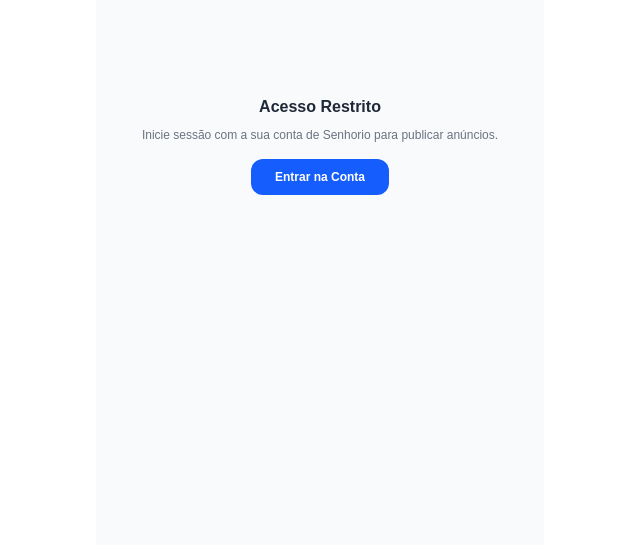
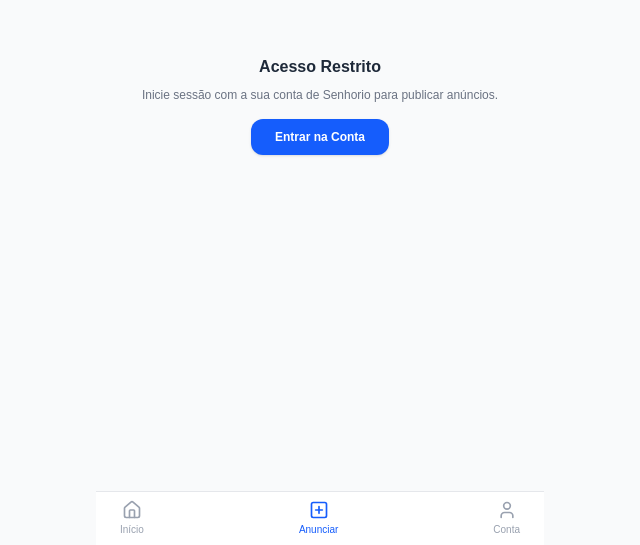
Before and after one commit to gregorioagostinho1985testes-source/arrendaja, a Next.js app in the folder frontend/: page /publicar in a window 1280 px wide. Shown: the part 255-800 px from the top of the page, without its empty margins (320-960 px from the left). Built offline with nearby package versions, Linux system fonts and the light colour scheme; no server answers.

Commit message:
fix: barra de navegacao inferio para publicar e perfil

```diff
--- a/frontend/src/app/perfil/page.tsx
+++ b/frontend/src/app/perfil/page.tsx
@@ -2,7 +2,8 @@
 
 import { useState } from 'react'
 import { useRouter } from 'next/navigation'
-import { CheckCircle2, ShieldAlert, LogOut, User as UserIcon } from 'lucide-react'
+import Link from 'next/link'
+import { CheckCircle2, ShieldAlert, LogOut, User as UserIcon, Home, PlusSquare } from 'lucide-react'
 import { useAuth } from '@/contexts/AuthContext'
 import { api } from '@/lib/api'
 
@@ -16,13 +17,31 @@ export default function ProfilePage() {
 
   if (!isAuthenticated || !user) {
     return (
-      <div className="min-h-screen bg-gray-50 flex flex-col justify-center items-center p-6 text-center max-w-md mx-auto">
+      <div className="min-h-screen bg-gray-50 flex flex-col justify-between pb-20">
+        <div className="flex-1 flex flex-col justify-center items-center p-6 text-center max-w-md mx-auto w-full">
           <UserIcon className="w-12 h-12 text-gray-300 mb-2" />
           <h2 className="font-bold text-gray-800 mb-1">Minha Conta</h2>
           <p className="text-xs text-gray-500 mb-4">Aceda para gerir o seu perfil e verificar a sua conta.</p>
           <button onClick={() => router.push('/login')} className="bg-blue-600 text-white font-bold text-xs px-6 py-2.5 rounded-xl">
             Entrar ou Criar Conta
           </button>
+        </div>
+
+        {/* Navegação Inferior Mobile */}
+        <nav className="fixed bottom-0 left-0 right-0 bg-white border-t border-gray-200 py-2 px-6 flex justify-between items-center max-w-md mx-auto z-50">
+          <Link href="/" className="flex flex-col items-center text-gray-400">
+            <Home className="w-5 h-5" />
+            <span className="text-[10px] mt-0.5">Início</span>
+          </Link>
+          <Link href="/publicar" className="flex flex-col items-center text-gray-400">
+            <PlusSquare className="w-5 h-5" />
+            <span className="text-[10px] mt-0.5">Anunciar</span>
+          </Link>
+          <Link href="/perfil" className="flex flex-col items-center text-blue-600">
+            <UserIcon className="w-5 h-5" />
+            <span className="text-[10px] mt-0.5 font-medium">Conta</span>
+          </Link>
+        </nav>
       </div>
     )
   }
@@ -34,16 +53,13 @@ export default function ProfilePage() {
     setError('')
 
     try {
-      const response = await api.post('/identity/verify', { identityNumber })
+      await api.post('/identity/verify', { identityNumber })
       setMessage('Conta verificada com sucesso!')
 
-      // Atualizar dados no contexto local
-    // Opção 1: Garantindo que o id existe (assumindo que o utilizador está logado)
       if (token && user?.id) {
         login(token, { ...user, id: user.id, identityStatus: 'VERIFIED' })
       }
     } catch (err: any) {
-
       setError(err.response?.data?.message || 'Erro ao submeter BI.')
     } finally {
       setLoading(false)
@@ -51,19 +67,20 @@ export default function ProfilePage() {
   }
 
   return (
-    <div className="min-h-screen bg-gray-50 p-4 pb-20 max-w-md mx-auto space-y-4">
-      <div className="bg-white p-4 rounded-2xl border border-gray-100 flex items-center justify-between">
+    <div className="min-h-screen bg-gray-50 flex flex-col justify-between pb-20">
+      <main className="p-4 max-w-md mx-auto space-y-4 w-full flex-1">
+        <div className="bg-white p-4 rounded-2xl border border-gray-100 flex items-center justify-between shadow-sm">
           <div>
             <h1 className="text-base font-bold text-gray-900">{user.fullName}</h1>
             <p className="text-xs text-gray-500">{user.phoneNumber} • {user.email}</p>
           </div>
-        <button onClick={logout} className="p-2 text-red-500 hover:bg-red-50 rounded-xl">
+          <button onClick={logout} className="p-2 text-red-500 hover:bg-red-50 rounded-xl transition" title="Terminar Sessão">
             <LogOut className="w-5 h-5" />
           </button>
         </div>
 
         {/* Card de Status da Identidade */}
-      <div className="bg-white p-4 rounded-2xl border border-gray-100">
+        <div className="bg-white p-4 rounded-2xl border border-gray-100 shadow-sm">
           <h2 className="text-xs font-bold text-gray-700 uppercase tracking-wider mb-3">Verificação de Conta</h2>
 
           {user.identityStatus === 'VERIFIED' ? (
@@ -89,20 +106,37 @@ export default function ProfilePage() {
                   value={identityNumber}
                   onChange={(e) => setIdentityNumber(e.target.value)}
                   placeholder="Ex: 004829103LA042"
-                className="w-full text-xs p-3 rounded-xl border border-gray-200"
+                  className="w-full text-xs p-3 rounded-xl border border-gray-200 focus:outline-none focus:ring-2 focus:ring-blue-500"
                 />
               </div>
 
               <button
                 type="submit"
                 disabled={loading}
-              className="w-full bg-blue-600 text-white font-bold text-xs p-3 rounded-xl shadow-sm"
+                className="w-full bg-blue-600 hover:bg-blue-700 text-white font-bold text-xs p-3 rounded-xl shadow-sm transition"
               >
                 {loading ? 'A validar...' : 'Validar Identidade'}
               </button>
             </form>
           )}
         </div>
+      </main>
+
+      {/* Navegação Inferior Mobile */}
+      <nav className="fixed bottom-0 left-0 right-0 bg-white border-t border-gray-200 py-2 px-6 flex justify-between items-center max-w-md mx-auto z-50">
+        <Link href="/" className="flex flex-col items-center text-gray-400">
+          <Home className="w-5 h-5" />
+          <span className="text-[10px] mt-0.5">Início</span>
+        </Link>
+        <Link href="/publicar" className="flex flex-col items-center text-gray-400">
+          <PlusSquare className="w-5 h-5" />
+          <span className="text-[10px] mt-0.5">Anunciar</span>
+        </Link>
+        <Link href="/perfil" className="flex flex-col items-center text-blue-600">
+          <UserIcon className="w-5 h-5" />
+          <span className="text-[10px] mt-0.5 font-medium">Conta</span>
+        </Link>
+      </nav>
     </div>
   )
 }
--- a/frontend/src/app/publicar/page.tsx
+++ b/frontend/src/app/publicar/page.tsx
@@ -2,6 +2,8 @@
 
 import { useState } from 'react'
 import { useRouter } from 'next/navigation'
+import Link from 'next/link'
+import { Home, PlusSquare, User as UserIcon } from 'lucide-react'
 import { api } from '@/lib/api'
 import { useAuth } from '@/contexts/AuthContext'
 
@@ -24,12 +26,30 @@ export default function PublicarPage() {
 
   if (!isAuthenticated) {
     return (
-      <div className="min-h-screen bg-gray-50 flex flex-col justify-center items-center p-6 text-center max-w-md mx-auto">
+      <div className="min-h-screen bg-gray-50 flex flex-col justify-between pb-20">
+        <div className="flex-1 flex flex-col justify-center items-center p-6 text-center max-w-md mx-auto w-full">
           <h2 className="font-bold text-gray-800 mb-2">Acesso Restrito</h2>
           <p className="text-xs text-gray-500 mb-4">Inicie sessão com a sua conta de Senhorio para publicar anúncios.</p>
-        <button onClick={() => router.push('/login')} className="bg-blue-600 text-white font-bold text-xs px-6 py-2.5 rounded-xl">
+          <button onClick={() => router.push('/login')} className="bg-blue-600 text-white font-bold text-xs px-6 py-2.5 rounded-xl shadow-sm">
             Entrar na Conta
           </button>
+        </div>
+
+        {/* Navegação Inferior Mobile */}
+        <nav className="fixed bottom-0 left-0 right-0 bg-white border-t border-gray-200 py-2 px-6 flex justify-between items-center max-w-md mx-auto z-50">
+          <Link href="/" className="flex flex-col items-center text-gray-400">
+            <Home className="w-5 h-5" />
+            <span className="text-[10px] mt-0.5">Início</span>
+          </Link>
+          <Link href="/publicar" className="flex flex-col items-center text-blue-600">
+            <PlusSquare className="w-5 h-5" />
+            <span className="text-[10px] mt-0.5 font-medium">Anunciar</span>
+          </Link>
+          <Link href="/perfil" className="flex flex-col items-center text-gray-400">
+            <UserIcon className="w-5 h-5" />
+            <span className="text-[10px] mt-0.5">Conta</span>
+          </Link>
+        </nav>
       </div>
     )
   }
@@ -61,12 +81,13 @@ export default function PublicarPage() {
   }
 
   return (
-    <div className="min-h-screen bg-gray-50 p-4 pb-20 max-w-md mx-auto">
-      <h1 className="text-xl font-black text-gray-900 mb-4">Anunciar Imóvel</h1>
+    <div className="min-h-screen bg-gray-50 flex flex-col justify-between pb-20">
+      <main className="p-4 max-w-md mx-auto w-full space-y-4 flex-1">
+        <h1 className="text-xl font-black text-gray-900">Anunciar Imóvel</h1>
 
-      {error && <div className="mb-4 p-3 bg-red-50 text-red-700 text-xs rounded-xl">{error}</div>}
+        {error && <div className="p-3 bg-red-50 text-red-700 text-xs rounded-xl">{error}</div>}
 
-      <form onSubmit={handleSubmit} className="bg-white p-4 rounded-2xl border border-gray-100 space-y-3">
+        <form onSubmit={handleSubmit} className="bg-white p-4 rounded-2xl border border-gray-100 shadow-sm space-y-3">
           <div>
             <label className="block text-xs font-semibold text-gray-700 mb-1">Título do Anúncio</label>
             <input
@@ -75,7 +96,7 @@ export default function PublicarPage() {
               value={title}
               onChange={(e) => setTitle(e.target.value)}
               placeholder="Ex: T2 Moderno próximo à estrada principal"
-            className="w-full text-xs p-3 rounded-xl border border-gray-200"
+              className="w-full text-xs p-3 rounded-xl border border-gray-200 focus:outline-none focus:ring-2 focus:ring-blue-500"
             />
           </div>
 
@@ -85,7 +106,7 @@ export default function PublicarPage() {
               <select
                 value={type}
                 onChange={(e) => setType(e.target.value)}
-              className="w-full text-xs p-3 rounded-xl border border-gray-200 bg-white"
+                className="w-full text-xs p-3 rounded-xl border border-gray-200 bg-white focus:outline-none focus:ring-2 focus:ring-blue-500"
               >
                 <option value="APARTMENT">Apartamento</option>
                 <option value="HOUSE">Vivenda / Casa</option>
@@ -101,7 +122,7 @@ export default function PublicarPage() {
                 value={price}
                 onChange={(e) => setPrice(e.target.value)}
                 placeholder="150000"
-              className="w-full text-xs p-3 rounded-xl border border-gray-200"
+                className="w-full text-xs p-3 rounded-xl border border-gray-200 focus:outline-none focus:ring-2 focus:ring-blue-500"
               />
             </div>
           </div>
@@ -115,7 +136,7 @@ export default function PublicarPage() {
                 value={municipality}
                 onChange={(e) => setMunicipality(e.target.value)}
                 placeholder="Talatona, Belas, etc."
-              className="w-full text-xs p-3 rounded-xl border border-gray-200"
+                className="w-full text-xs p-3 rounded-xl border border-gray-200 focus:outline-none focus:ring-2 focus:ring-blue-500"
               />
             </div>
             <div>
@@ -126,7 +147,7 @@ export default function PublicarPage() {
                 value={neighborhood}
                 onChange={(e) => setNeighborhood(e.target.value)}
                 placeholder="Ex: Benfica"
-              className="w-full text-xs p-3 rounded-xl border border-gray-200"
+                className="w-full text-xs p-3 rounded-xl border border-gray-200 focus:outline-none focus:ring-2 focus:ring-blue-500"
               />
             </div>
           </div>
@@ -138,7 +159,7 @@ export default function PublicarPage() {
               value={imageUrl}
               onChange={(e) => setImageUrl(e.target.value)}
               placeholder="https://images.unsplash.com/..."
-            className="w-full text-xs p-3 rounded-xl border border-gray-200"
+              className="w-full text-xs p-3 rounded-xl border border-gray-200 focus:outline-none focus:ring-2 focus:ring-blue-500"
             />
           </div>
 
@@ -150,17 +171,17 @@ export default function PublicarPage() {
               value={description}
               onChange={(e) => setDescription(e.target.value)}
               placeholder="Descreva as condições da casa, água, luz, segurança..."
-            className="w-full text-xs p-3 rounded-xl border border-gray-200"
+              className="w-full text-xs p-3 rounded-xl border border-gray-200 focus:outline-none focus:ring-2 focus:ring-blue-500"
             />
           </div>
 
           <div className="flex gap-4 pt-1">
-          <label className="flex items-center gap-2 text-xs font-medium text-gray-700">
-            <input type="checkbox" checked={hasWater} onChange={(e) => setHasWater(e.target.checked)} />
+            <label className="flex items-center gap-2 text-xs font-medium text-gray-700 cursor-pointer">
+              <input type="checkbox" checked={hasWater} onChange={(e) => setHasWater(e.target.checked)} className="rounded text-blue-600 focus:ring-blue-500" />
               Água da Rede
             </label>
-          <label className="flex items-center gap-2 text-xs font-medium text-gray-700">
-            <input type="checkbox" checked={hasPower} onChange={(e) => setHasPower(e.target.checked)} />
+            <label className="flex items-center gap-2 text-xs font-medium text-gray-700 cursor-pointer">
+              <input type="checkbox" checked={hasPower} onChange={(e) => setHasPower(e.target.checked)} className="rounded text-blue-600 focus:ring-blue-500" />
               Energia da Rede
             </label>
           </div>
@@ -168,11 +189,28 @@ export default function PublicarPage() {
           <button
             type="submit"
             disabled={loading}
-          className="w-full bg-blue-600 text-white font-bold text-xs p-3 rounded-xl shadow-sm mt-2"
+            className="w-full bg-blue-600 hover:bg-blue-700 text-white font-bold text-xs p-3 rounded-xl shadow-sm mt-2 transition"
           >
             {loading ? 'A publicar...' : 'Publicar Anúncio'}
           </button>
         </form>
+      </main>
+
+      {/* Navegação Inferior Mobile */}
+      <nav className="fixed bottom-0 left-0 right-0 bg-white border-t border-gray-200 py-2 px-6 flex justify-between items-center max-w-md mx-auto z-50">
+        <Link href="/" className="flex flex-col items-center text-gray-400">
+          <Home className="w-5 h-5" />
+          <span className="text-[10px] mt-0.5">Início</span>
+        </Link>
+        <Link href="/publicar" className="flex flex-col items-center text-blue-600">
+          <PlusSquare className="w-5 h-5" />
+          <span className="text-[10px] mt-0.5 font-medium">Anunciar</span>
+        </Link>
+        <Link href="/perfil" className="flex flex-col items-center text-gray-400">
+          <UserIcon className="w-5 h-5" />
+          <span className="text-[10px] mt-0.5">Conta</span>
+        </Link>
+      </nav>
     </div>
   )
 }
```
Lines whose indentation alone changed are shown as unchanged.
